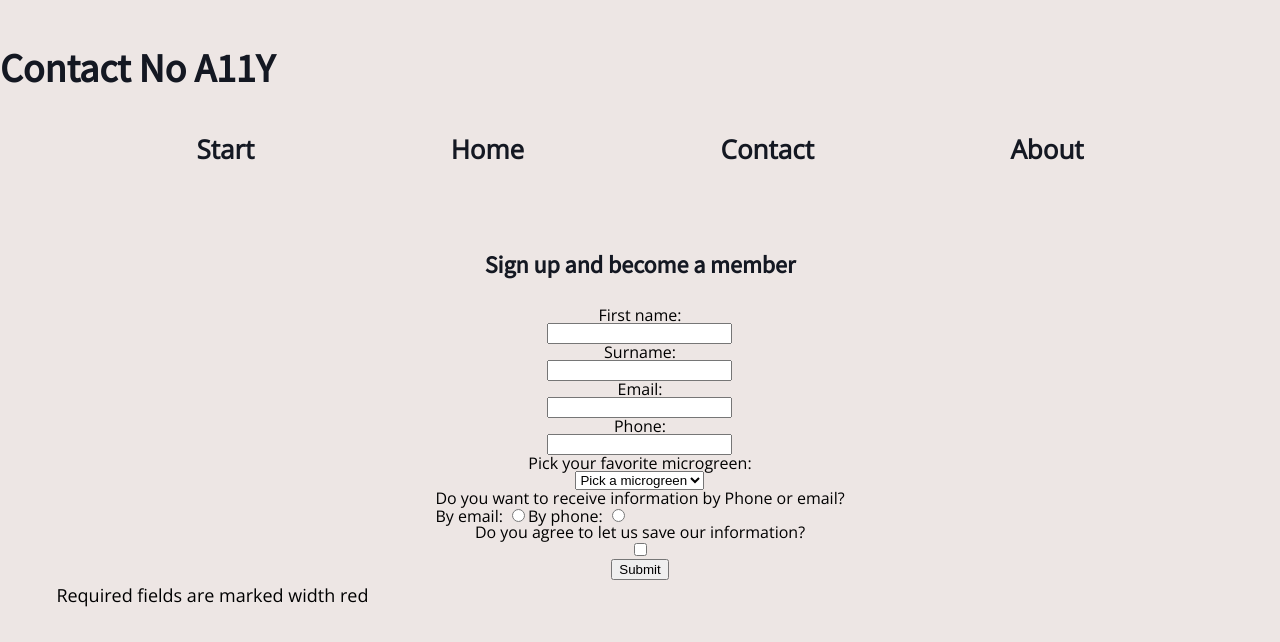
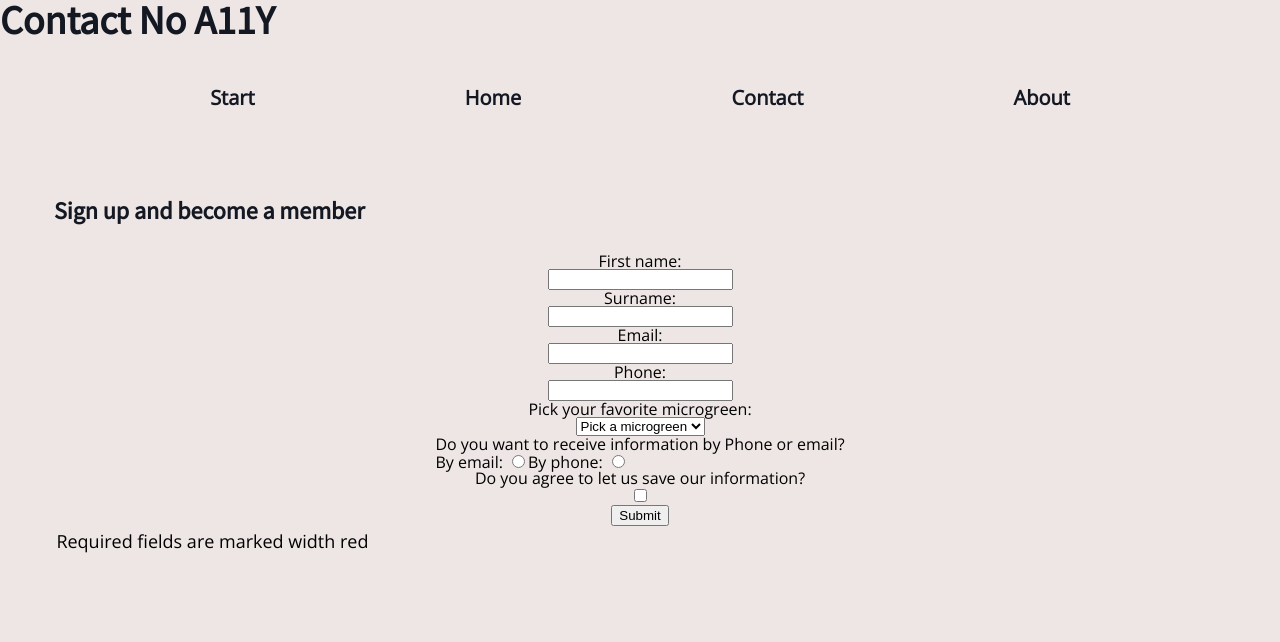
Before and after one commit to JohannaENilsson/the-accessibility-way, a React (Create React App) app: page /contact-noA11y in a window 1280 px wide. Shown: the top 642 px of the page. Built offline with nearby package versions, Linux system fonts and the light colour scheme; what use-persisted-state would draw is missing.

Commit message:
removed responsive text from NoA11Y

```diff
--- a/src/components/AboutNoA11y.js
+++ b/src/components/AboutNoA11y.js
@@ -4,10 +4,10 @@ const AboutNoA11y = () => {
   return (
     <div className="main">
       <HeaderNoA11y headerText={"About No A11Y"} />
-      <h1>
+      <h2>
         You know when grown-ups tell you 'everything's going to be fine' and you
         think they're probably lying to make you feel better?
-      </h1>
+      </h2>
       <p>
         Heh-haa! Super squeaky bum time! I'm nobody's taxi service; I'm not
         gonna be there to catch you every time you feel like jumping out of a
--- a/src/components/ContactNoA11y.js
+++ b/src/components/ContactNoA11y.js
@@ -60,7 +60,6 @@ const ContactNoA11y = () => {
     <>
       <HeaderNoA11y headerText={"Contact No A11Y"} />
       <div className="main centerColumn">
-        <form>
         <h2>Sign up and become a member</h2>
         <form onSubmit={handleSubmit}>
           <label htmlFor="firstName">First name:</label>
@@ -150,7 +149,7 @@ const ContactNoA11y = () => {
 
           <button type="submit">Submit</button>
         </form>
-        </form>
+
         <p>Required fields are marked width red</p>
       </div>
     </>
--- a/src/components/HeaderNoA11y.js
+++ b/src/components/HeaderNoA11y.js
@@ -2,10 +2,10 @@ import NavigationNoA11y from "./NavigationNoA11y";
 
 const HeaderNoA11y = ({ headerText }) => {
   return (
-    <header>
+    <div className="header">
       <h1>{headerText}</h1>
       <NavigationNoA11y />
-    </header>
+    </div>
   );
 };
 
--- a/src/styles/Text.css
+++ b/src/styles/Text.css
@@ -4,6 +4,7 @@ html {
     line-height: var(--baseline);
    /* padding: 1.5rem; */
 }
+
 
   h1 {
     font-size: 2.5rem;
@@ -30,6 +31,25 @@ a{
       margin: 0 1em 1em 1em;
   }
 
+.main p {
+    font-size: 18px;
+}
+.main h1, .header h1 {
+    font-size: 40px;
+}
+.main h2 {
+    font-size: 24px;
+}
+.main h3 {
+    font-size: 20px;
+}
+.nav a {
+    font-size: 20px;
+}
+
+.main label, .main legend {
+    font-size: 16px;
+}
 
   @media(min-width: 18.7em) and (max-width: 28em) {
     html{
```
Also changed, not shown: 1 other file (tests, documents, lock files or other folders). Lines whose indentation alone changed are shown as unchanged.
